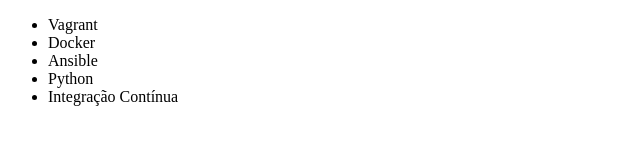
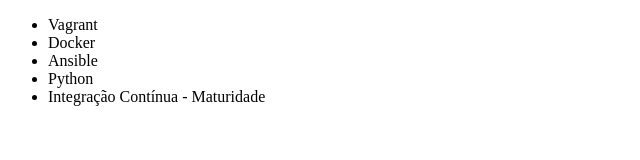
Before and after one commit to gpinto96/treino, a plain HTML site: page index.html in a window 1280 px wide. Shown: the whole page, without its empty margins (0-640 px from the left). Drawn offline with Linux system fonts and the light colour scheme.

Commit message:
Updating the course name

```diff
--- a/index.html
+++ b/index.html
@@ -11,7 +11,7 @@
         <li>Docker</li>
         <li>Ansible</li>
         <li>Python</li>
-        <li>Integração Contínua</li>
+        <li>Integração Contínua - Maturidade</li>
     </ul>
 </body>
 </html>
```
